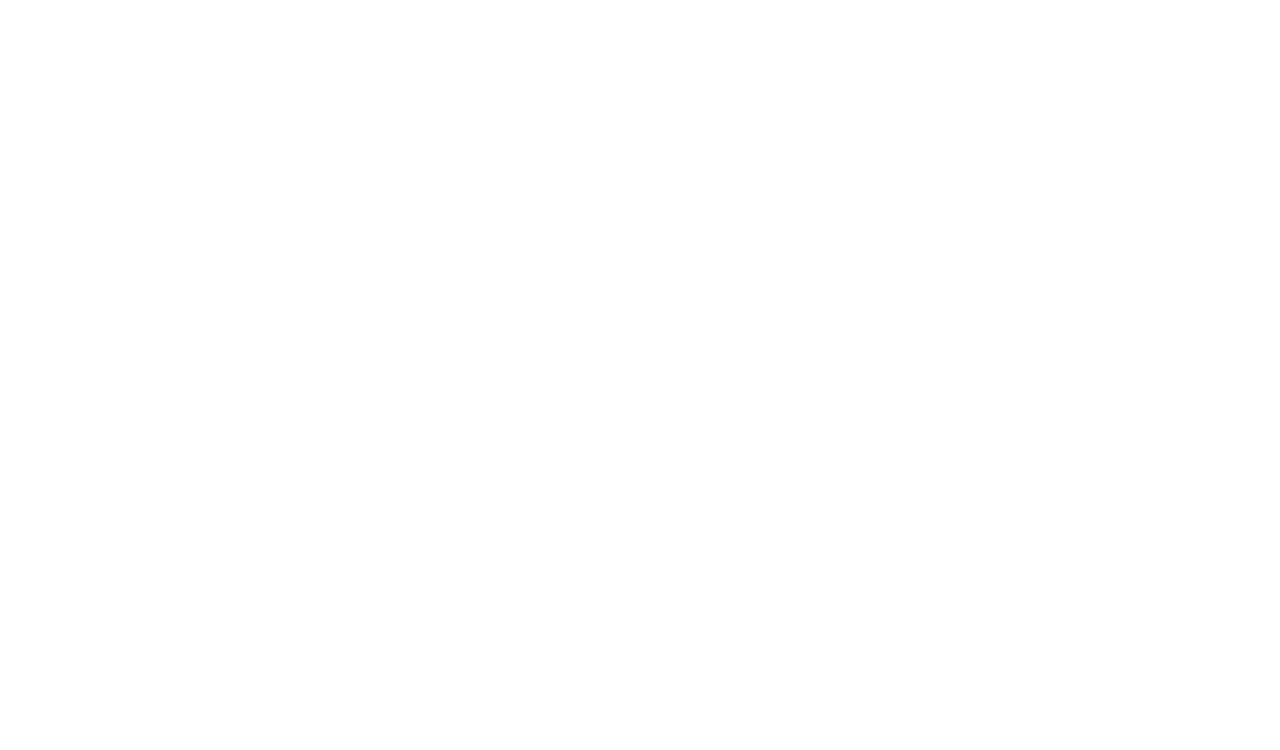
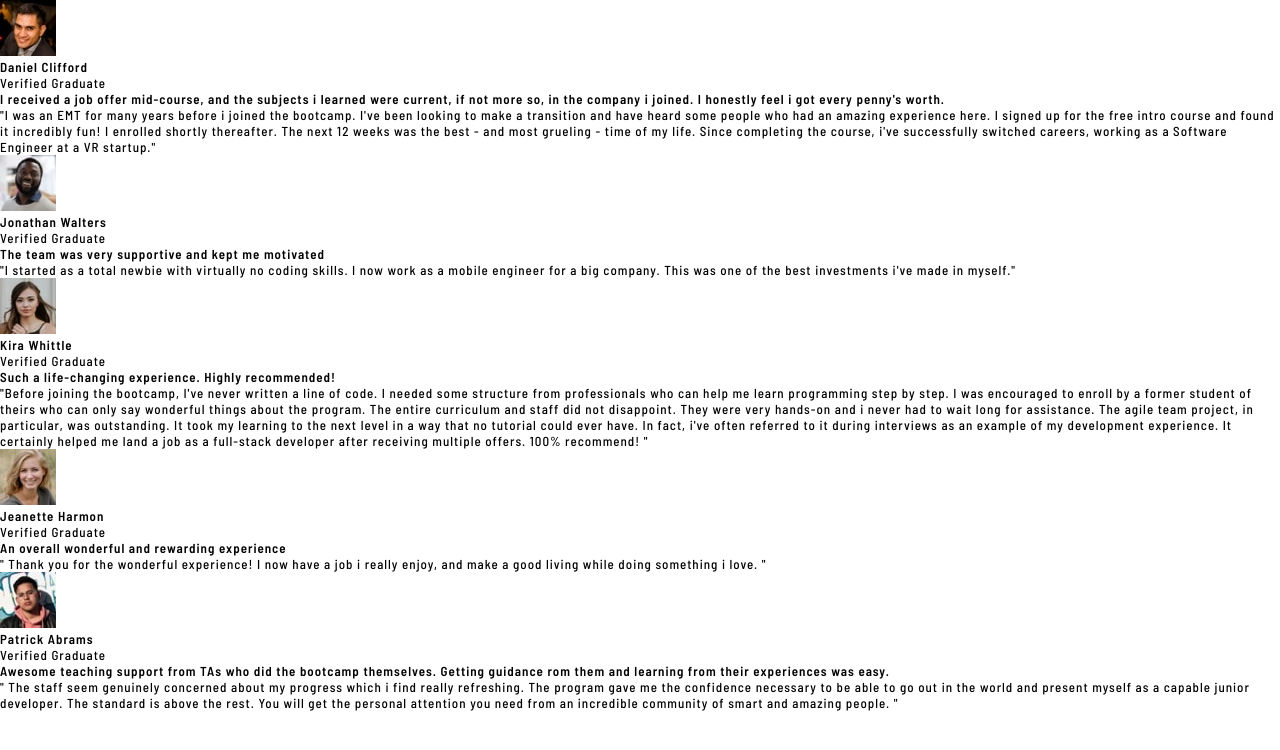
Before and after one commit to lucasdev10/Testimonials-grid-section-main, a plain HTML site: page index.html in a window 1280 px wide. Drawn offline with Linux system fonts and the light colour scheme.

Commit message:
Adding images, names and comments of the cards

```diff
--- a/css/styles.css
+++ b/css/styles.css
@@ -13,12 +13,17 @@
   margin: 0;
   padding: 0;
   box-sizing: border-box;
-  outline: none;
-  border: none;
   font-size: 100%;
   letter-spacing: 1px;
 }
 
+input,
+button {
+  outline: none;
+  border: none;
+}
+
+html,
 body {
   font-size: 13px;
   font-family: "Barlow Semi Condensed", sans-serif;
@@ -37,4 +42,9 @@ img {
   width: 100%;
   max-width: 1440px;
   margin: 0 auto;
+
+  display: grid;
 }
+
+.comment {
+}
--- a/index.html
+++ b/index.html
@@ -8,6 +8,108 @@
     <link rel="stylesheet" href="./css/styles.css" />
   </head>
   <body>
-    <section class="container"></section>
+    <main class="container">
+      <div class="comment-card cmt1">
+        <div class="cmt-header">
+          <img src="./images/image-daniel.jpg" alt="Daniel Clifford" />
+          <div>
+            <h4>Daniel Clifford</h4>
+            <p>Verified Graduate</p>
+          </div>
+        </div>
+        <h2>
+          I received a job offer mid-course, and the subjects i learned were
+          current, if not more so, in the company i joined. I honestly feel i
+          got every penny's worth.
+        </h2>
+        <p>
+          "I was an EMT for many years before i joined the bootcamp. I've been
+          looking to make a transition and have heard some people who had an
+          amazing experience here. I signed up for the free intro course and
+          found it incredibly fun! I enrolled shortly thereafter. The next 12
+          weeks was the best - and most grueling - time of my life. Since
+          completing the course, i've successfully switched careers, working as
+          a Software Engineer at a VR startup."
+        </p>
+      </div>
+
+      <div class="comment-card cmt2">
+        <div class="cmt-header">
+          <img src="./images/image-jonathan.jpg" alt="Jonathan Walters" />
+          <div>
+            <h4>Jonathan Walters</h4>
+            <p>Verified Graduate</p>
+          </div>
+        </div>
+        <h2>The team was very supportive and kept me motivated</h2>
+        <p>
+          "I started as a total newbie with virtually no coding skills. I now
+          work as a mobile engineer for a big company. This was one of the best
+          investments i've made in myself."
+        </p>
+      </div>
+
+      <div class="comment-card cmt3">
+        <div class="cmt-header">
+          <img src="./images/image-kira.jpg" alt="Kira Whittle" />
+          <div>
+            <h4>Kira Whittle</h4>
+            <p>Verified Graduate</p>
+          </div>
+        </div>
+        <h2>Such a life-changing experience. Highly recommended!</h2>
+        <p>
+          "Before joining the bootcamp, I've never written a line of code. I
+          needed some structure from professionals who can help me learn
+          programming step by step. I was encouraged to enroll by a former
+          student of theirs who can only say wonderful things about the program.
+          The entire curriculum and staff did not disappoint. They were very
+          hands-on and i never had to wait long for assistance. The agile team
+          project, in particular, was outstanding. It took my learning to the
+          next level in a way that no tutorial could ever have. In fact, i've
+          often referred to it during interviews as an example of my development
+          experience. It certainly helped me land a job as a full-stack
+          developer after receiving multiple offers. 100% recommend! "
+        </p>
+      </div>
+
+      <div class="comment-card cmt4">
+        <div class="cmt-header">
+          <img src="./images/image-jeanette.jpg" alt="Jeanette Harmon" />
+          <div>
+            <h4>Jeanette Harmon</h4>
+            <p>Verified Graduate</p>
+          </div>
+        </div>
+        <h2>An overall wonderful and rewarding experience</h2>
+        <p>
+          " Thank you for the wonderful experience! I now have a job i really
+          enjoy, and make a good living while doing something i love. "
+        </p>
+      </div>
+
+      <div class="comment-card cmt5">
+        <div class="cmt-header">
+          <img src="./images/image-patrick.jpg" alt="Patrick Abrams" />
+          <div>
+            <h4>Patrick Abrams</h4>
+            <p>Verified Graduate</p>
+          </div>
+        </div>
+        <h2>
+          Awesome teaching support from TAs who did the bootcamp themselves.
+          Getting guidance rom them and learning from their experiences was
+          easy.
+        </h2>
+        <p>
+          " The staff seem genuinely concerned about my progress which i find
+          really refreshing. The program gave me the confidence necessary to be
+          able to go out in the world and present myself as a capable junior
+          developer. The standard is above the rest. You will get the personal
+          attention you need from an incredible community of smart and amazing
+          people. "
+        </p>
+      </div>
+    </main>
   </body>
 </html>
```
